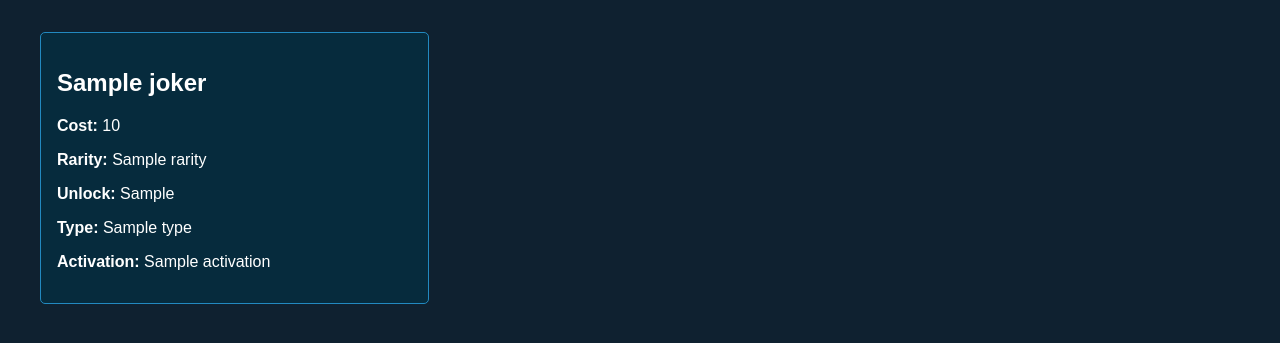
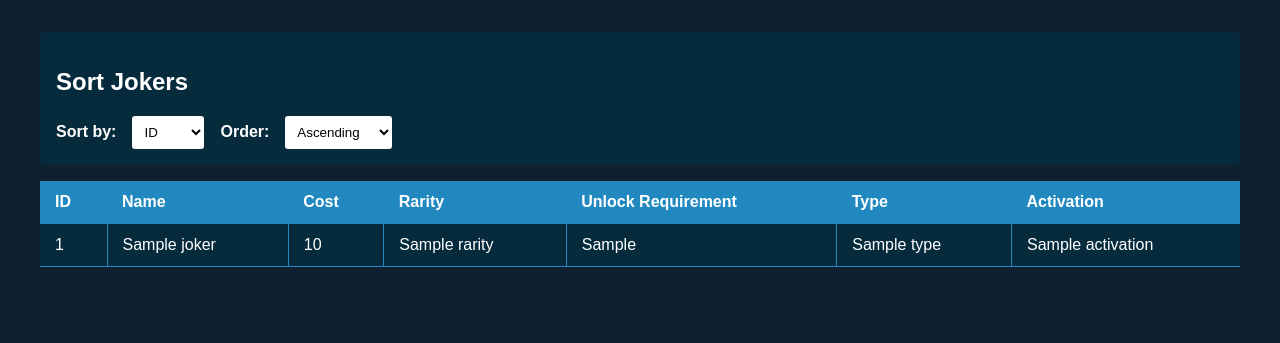
Before and after one commit to thesoakedfox/12DTP-Balatro, a Flask app: template app/templates/jokers.html in a window 1280 px wide. Shown: the part 50-393 px from the top of the page. Run offline with Flask 3, Linux system fonts and the light colour scheme; the template is opened without the code that fills it: most values are stand-ins (such as "Sample title", 1, 10 or a date in 2020).

Commit message:
implement sorting functionality and table layout for jokers display

```diff
--- a/app/static/style.css
+++ b/app/static/style.css
@@ -36,15 +36,101 @@ nav a:hover {
     color: var(--blue-ncs);
 }
 
-.grid-container {
-    display: grid;
-    grid-template-columns: repeat(auto-fill, minmax(300px, 1fr));
-    gap: 1rem;
+/* Table Styles */
+.table-container {
+    overflow-x: auto;
+    margin-top: 1rem;
 }
 
-.grid-item {
+.jokers-table {
+    width: 100%;
+    border-collapse: collapse;
     background-color: var(--prussian-blue);
-    border: 1px solid var(--blue-ncs);
+}
+
+.jokers-table th,
+.jokers-table td {
+    padding: 12px 15px;
+    text-align: left;
+    border-bottom: 1px solid var(--blue-ncs);
+}
+
+.jokers-table th {
+    background-color: var(--blue-ncs);
+    font-weight: bold;
+}
+
+.jokers-table tr:hover {
+    background-color: rgba(34, 137, 192, 0.2);
+}
+
+.jokers-table td {
+    border-right: 1px solid var(--blue-ncs);
+}
+
+.jokers-table td:last-child,
+.jokers-table th:last-child {
+    border-right: none;
+}
+
+/* Sort Controls */
+.sort-controls {
+    background-color: var(--prussian-blue);
     padding: 1rem;
     border-radius: 5px;
+    margin-bottom: 1rem;
 }
+
+.sort-form {
+    display: flex;
+    gap: 1rem;
+    align-items: center;
+    flex-wrap: wrap;
+}
+
+.sort-form label {
+    font-weight: bold;
+}
+
+.sort-form select {
+    padding: 0.5rem;
+    border-radius: 3px;
+    background-color: white;
+    color: black;
+    border: none;
+}
+
+.sort-form select:focus {
+    outline: 2px solid var(--blue-ncs);
+}
+
+/* Responsive design for smaller screens */
+@media (max-width: 768px) {
+    .sort-form {
+        flex-direction: column;
+        align-items: flex-start;
+    }
+
+    .sort-form > * {
+        margin-bottom: 0.5rem;
+    }
+
+    .jokers-table {
+        font-size: 0.9em;
+    }
+
+    .jokers-table th,
+    .jokers-table td {
+        padding: 8px 10px;
+    }
+}
+
+@media (max-width: 480px) {
+    .jokers-table {
+        font-size: 0.8em;
+    }
+
+    .container {
+        padding: 0.5rem;
+    }
+}
--- a/app/templates/jokers.html
+++ b/app/templates/jokers.html
@@ -1,15 +1,54 @@
 {% extends "layouts.html" %}
 {% block content %}
-<div class="grid-container">
-    {% for joker in jokers %}
-    <div class="grid-item">
-        <h2>{{ joker.name }}</h2>
-        <p><strong>Cost:</strong> {{ joker.cost }}</p>
-        <p><strong>Rarity:</strong> {{ joker.rarity }}</p>
-        <p><strong>Unlock:</strong> {{ joker.unlock_req }}</p>
-        <p><strong>Type:</strong> {{ joker.type }}</p>
-        <p><strong>Activation:</strong> {{ joker.activation }}</p>
-    </div>
-    {% endfor %}
+<div class="sort-controls">
+    <h2>Sort Jokers</h2>
+    <form method="GET" class="sort-form">
+        <label for="sort_by">Sort by:</label>
+        <select name="sort_by" id="sort_by" onchange="this.form.submit()">
+            <option value="id" {% if current_sort == 'id' %}selected{% endif %}>ID</option>
+            <option value="name" {% if current_sort == 'name' %}selected{% endif %}>Name</option>
+            <option value="cost" {% if current_sort == 'cost' %}selected{% endif %}>Cost</option>
+            <option value="rarity_id" {% if current_sort == 'rarity_id' %}selected{% endif %}>Rarity</option>
+        </select>
+
+        <label for="order">Order:</label>
+        <select name="order" id="order" onchange="this.form.submit()">
+            <option value="asc" {% if current_order == 'asc' %}selected{% endif %}>Ascending</option>
+            <option value="desc" {% if current_order == 'desc' %}selected{% endif %}>Descending</option>
+        </select>
+    </form>
+</div>
+
+<div class="table-container">
+    <table class="jokers-table">
+        <thead>
+            <tr>
+                <th>ID</th>
+                <th>Name</th>
+                <th>Cost</th>
+                <th>Rarity</th>
+                <th>Unlock Requirement</th>
+                <th>Type</th>
+                <th>Activation</th>
+            </tr>
+        </thead>
+        <tbody>
+            {% for joker in jokers %}
+            <tr>
+                <td>{{ joker.id }}</td>
+                <td>{{ joker.name }}</td>
+                <td>{{ joker.cost }}</td>
+                <td>{{ joker.rarity }}</td>
+                <td>{{ joker.unlock_req }}</td>
+                <td>{{ joker.type }}</td>
+                <td>{{ joker.activation }}</td>
+            </tr>
+            {% else %}
+            <tr>
+                <td colspan="7">No jokers found.</td>
+            </tr>
+            {% endfor %}
+        </tbody>
+    </table>
 </div>
 {% endblock %}
```
